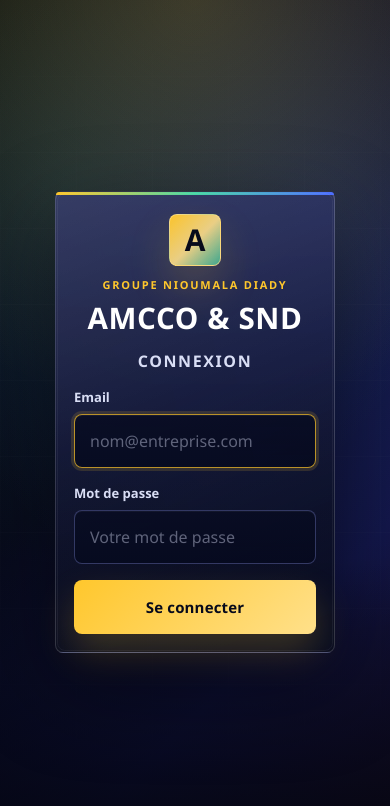
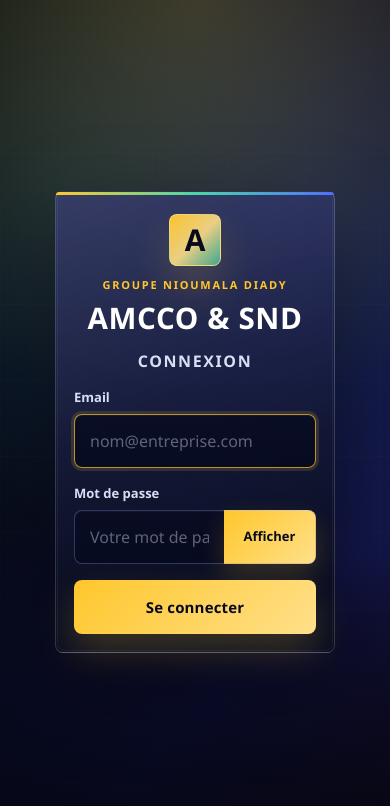
Before and after one commit to Amidoukone/AMCCO-APP, a React (Vite) app in the folder frontend/: page /login in a window 390 px wide. Shown: the top 806 px of the page. Built offline with nearby package versions, Linux system fonts and the light colour scheme; no server answers.

Commit message:
Fixing mobile login issues

```diff
--- a/frontend/src/pages/LoginPage.tsx
+++ b/frontend/src/pages/LoginPage.tsx
@@ -4,6 +4,10 @@ import { ApiError } from "../lib/api";
 import { useAuth } from "../context/AuthContext";
 
 const LOGIN_BACKEND_ERROR = "Connexion impossible. Vérifiez le backend.";
+
+function normalizeLoginEmail(value: string): string {
+  return value.normalize("NFKC").replace(/\s+/g, "").toLowerCase();
+}
 
 export function LoginPage(): JSX.Element {
   const navigate = useNavigate();
@@ -13,6 +17,7 @@ export function LoginPage(): JSX.Element {
 
   const [email, setEmail] = useState("");
   const [password, setPassword] = useState("");
+  const [isPasswordVisible, setIsPasswordVisible] = useState(false);
   const [isSubmitting, setIsSubmitting] = useState(false);
   const [errorMessage, setErrorMessage] = useState<string | null>(null);
 
@@ -22,7 +27,7 @@ export function LoginPage(): JSX.Element {
     setIsSubmitting(true);
     try {
       await login({
-        email: email.trim().toLowerCase(),
+        email: normalizeLoginEmail(email),
         password
       });
       navigate(redirectTo, { replace: true });
@@ -57,27 +62,51 @@ export function LoginPage(): JSX.Element {
             <span>Email</span>
             <input
               id="email"
+              name="email"
               type="email"
+              inputMode="email"
               placeholder="nom@entreprise.com"
               value={email}
               onChange={(event) => setEmail(event.target.value)}
               required
               autoComplete="email"
+              autoCapitalize="none"
+              autoCorrect="off"
+              spellCheck={false}
+              enterKeyHint="next"
               autoFocus
             />
           </label>
-          <label className="login-field" htmlFor="password">
-            <span>Mot de passe</span>
+          <div className="login-field">
+            <label className="login-field-label" htmlFor="password">
+              Mot de passe
+            </label>
+            <div className="login-password-control">
               <input
                 id="password"
-              type="password"
+                name="password"
+                type={isPasswordVisible ? "text" : "password"}
                 placeholder="Votre mot de passe"
                 value={password}
                 onChange={(event) => setPassword(event.target.value)}
                 required
                 autoComplete="current-password"
+                autoCapitalize="none"
+                autoCorrect="off"
+                spellCheck={false}
+                enterKeyHint="done"
               />
-          </label>
+              <button
+                type="button"
+                className="login-password-toggle"
+                onClick={() => setIsPasswordVisible((isVisible) => !isVisible)}
+                aria-label={isPasswordVisible ? "Masquer le mot de passe" : "Afficher le mot de passe"}
+                aria-pressed={isPasswordVisible}
+              >
+                {isPasswordVisible ? "Masquer" : "Afficher"}
+              </button>
+            </div>
+          </div>
           {errorMessage ? <p className="error-box">{errorMessage}</p> : null}
           <button className="login-submit" type="submit" disabled={isSubmitting}>
             {isSubmitting ? "Connexion..." : "Se connecter"}
```
Also changed, not shown: frontend/src/styles.css, 2 other files (tests, documents, lock files or other folders). Lines whose indentation alone changed are shown as unchanged.
